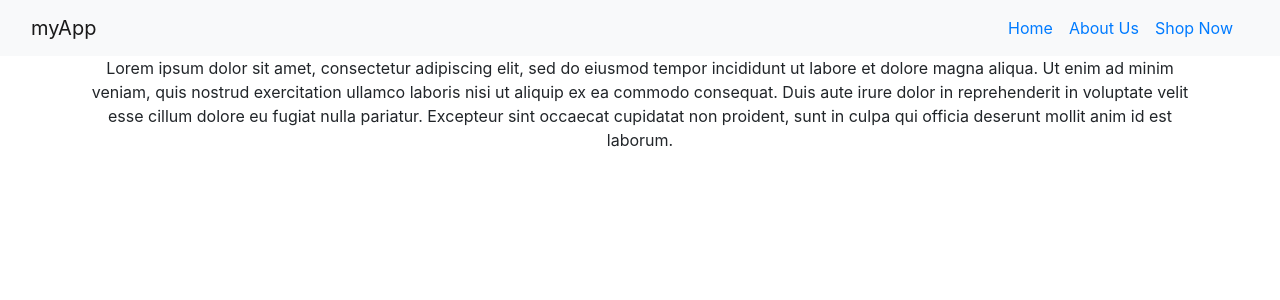
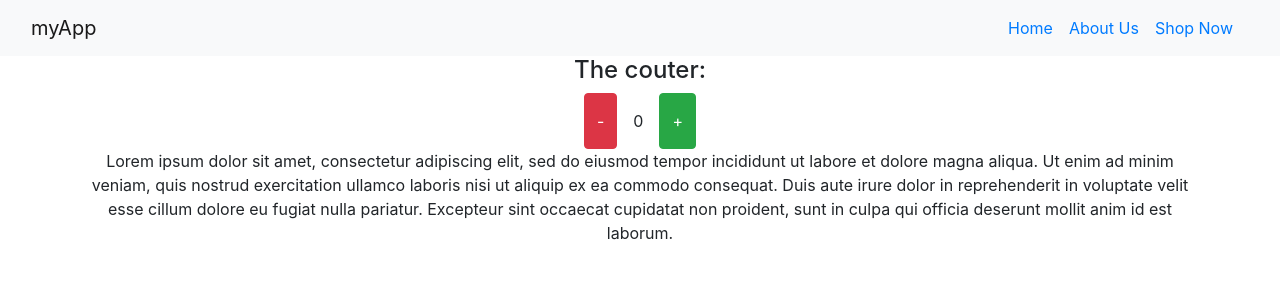
Before and after one commit to jacckmark/reactjs_crash_course, a React (Create React App) app: page /about in a window 1280 px wide. Shown: the top 300 px of the page. Built offline with nearby package versions, Linux system fonts and the light colour scheme; data requests are answered from the project's data file.

Commit message:
added simple redux store implementation

```diff
--- a/src/App.js
+++ b/src/App.js
@@ -1,8 +1,8 @@
 import "./App.css";
 import Header from "./components/Header";
-import Tasks from "./components/Tasks";
-import About from "./components/About";
-import Shop from "./components/Shop";
+import Tasks from "./pages/Tasks";
+import About from "./pages/About";
+import Shop from "./pages/Shop";
 import React, { useState, useEffect } from "react";
 import { Route, Switch } from "react-router-dom";
 
--- a/src/components/About.js
+++ /dev/null
@@ -1,12 +0,0 @@
-import React from "react";
-
-export default function About() {
-  return (
-    <div className="container">
-      Lorem ipsum dolor sit amet, consectetur adipiscing elit, sed do eiusmod tempor incididunt ut labore et dolore
-      magna aliqua. Ut enim ad minim veniam, quis nostrud exercitation ullamco laboris nisi ut aliquip ex ea commodo
-      consequat. Duis aute irure dolor in reprehenderit in voluptate velit esse cillum dolore eu fugiat nulla pariatur.
-      Excepteur sint occaecat cupidatat non proident, sunt in culpa qui officia deserunt mollit anim id est laborum.
-    </div>
-  );
-}
--- /dev/null
+++ b/src/components/Counter.js
@@ -0,0 +1,31 @@
+import React from "react";
+import { useSelector, useDispatch } from "react-redux";
+import { incrementCounter, decrementCounter } from "../redux/ducks/counter";
+
+const Counter = () => {
+  const count = useSelector(state => {
+    console.log(state.counter.counter);
+    return state.counter.counter;
+  });
+  const dispatch = useDispatch();
+  return (
+    <div>
+      <h4>The couter:</h4>
+      <div className="row">
+        <div className="col-4 offset-4">
+          <div className="row justify-content-center">
+            <button className="btn btn-danger" onClick={() => dispatch(decrementCounter())}>
+              -
+            </button>
+            <div className="m-3">{count}</div>
+            <button className="btn btn-success" onClick={() => dispatch(incrementCounter())}>
+              +
+            </button>
+          </div>
+        </div>
+      </div>
+    </div>
+  );
+};
+
+export default Counter;
--- a/src/index.js
+++ b/src/index.js
@@ -5,10 +5,14 @@ import "./index.css";
 import App from "./App";
 import reportWebVitals from "./reportWebVitals";
 import { BrowserRouter } from "react-router-dom";
+import { Provider } from "react-redux";
+import store from "./redux/configureStore";
 
 ReactDOM.render(
   <BrowserRouter>
-    <App />
+    <Provider store={store}>
+      <App />
+    </Provider>
   </BrowserRouter>,
   document.getElementById("root")
 );
--- /dev/null
+++ b/src/pages/About.js
@@ -0,0 +1,17 @@
+import React from "react";
+import Counter from "../components/Counter";
+
+export default function About() {
+  return (
+    <div className="container">
+      <Counter />
+      <div>
+        Lorem ipsum dolor sit amet, consectetur adipiscing elit, sed do eiusmod tempor incididunt ut labore et dolore
+        magna aliqua. Ut enim ad minim veniam, quis nostrud exercitation ullamco laboris nisi ut aliquip ex ea commodo
+        consequat. Duis aute irure dolor in reprehenderit in voluptate velit esse cillum dolore eu fugiat nulla
+        pariatur. Excepteur sint occaecat cupidatat non proident, sunt in culpa qui officia deserunt mollit anim id est
+        laborum.
+      </div>
+    </div>
+  );
+}
--- a/src/components/Shop.js
+++ b/src/pages/Shop.js
@@ -1,8 +1,10 @@
 import React from "react";
+import Counter from "../components/Counter";
 
 export default function Shop() {
   return (
     <div className="container">
+      <Counter />
       <div className="d-flex flex-row">
         <div className="p-2 bd-highlight">Flex item 1</div>
         <div className="p-2 bd-highlight">Flex item 2</div>
--- a/src/components/Tasks.js
+++ b/src/pages/Tasks.js
@@ -1,7 +1,7 @@
 import React from "react";
 import PropTypes from "prop-types";
-import Task from "./Task";
-import Button from "./Button";
+import Task from "../components/Task";
+import Button from "../components/Button";
 
 const Tasks = ({ tasks, onDelete }) => {
   const clickBtn = () => {
--- /dev/null
+++ b/src/redux/configureStore.js
@@ -0,0 +1,8 @@
+import { combineReducers, createStore } from "redux";
+import counterReducer from "./ducks/counter";
+
+const reducer = combineReducers({ counter: counterReducer });
+
+const store = createStore(reducer, {});
+
+export default store;
--- /dev/null
+++ b/src/redux/ducks/counter.js
@@ -0,0 +1,25 @@
+const INCREMENT = "my-app/counter/INCREMENT";
+const DECREMENT = "my-app/counter/DECREMENT";
+
+export const incrementCounter = () => ({
+  type: INCREMENT,
+});
+
+export const decrementCounter = () => ({
+  type: DECREMENT,
+});
+
+const initialState = {
+  counter: 0,
+};
+
+export default function reducer(state = initialState, action) {
+  switch (action.type) {
+    case INCREMENT:
+      return { ...state, counter: state.counter + 1 };
+    case DECREMENT:
+      return { ...state, counter: state.counter - 1 };
+    default:
+      return state;
+  }
+}
```
